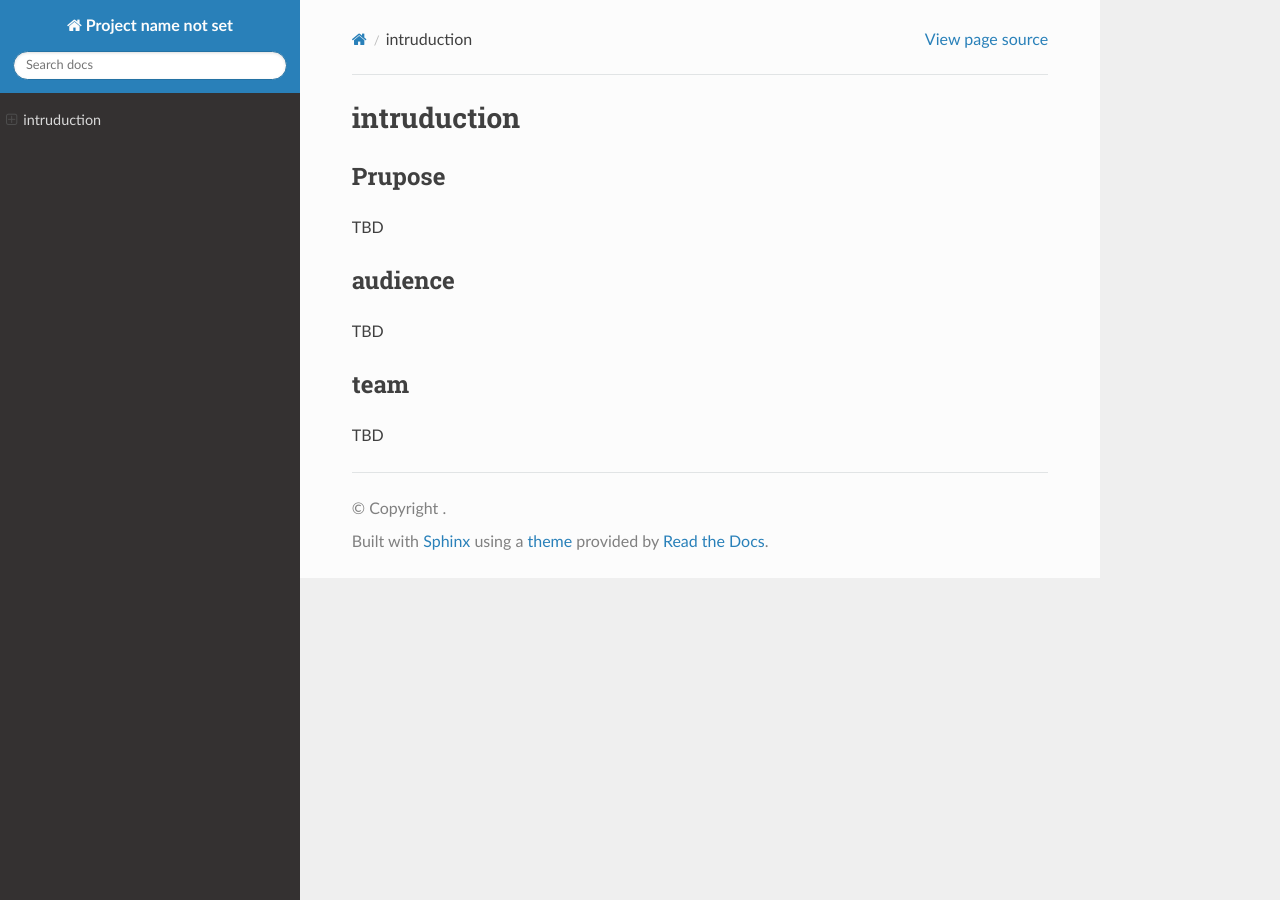
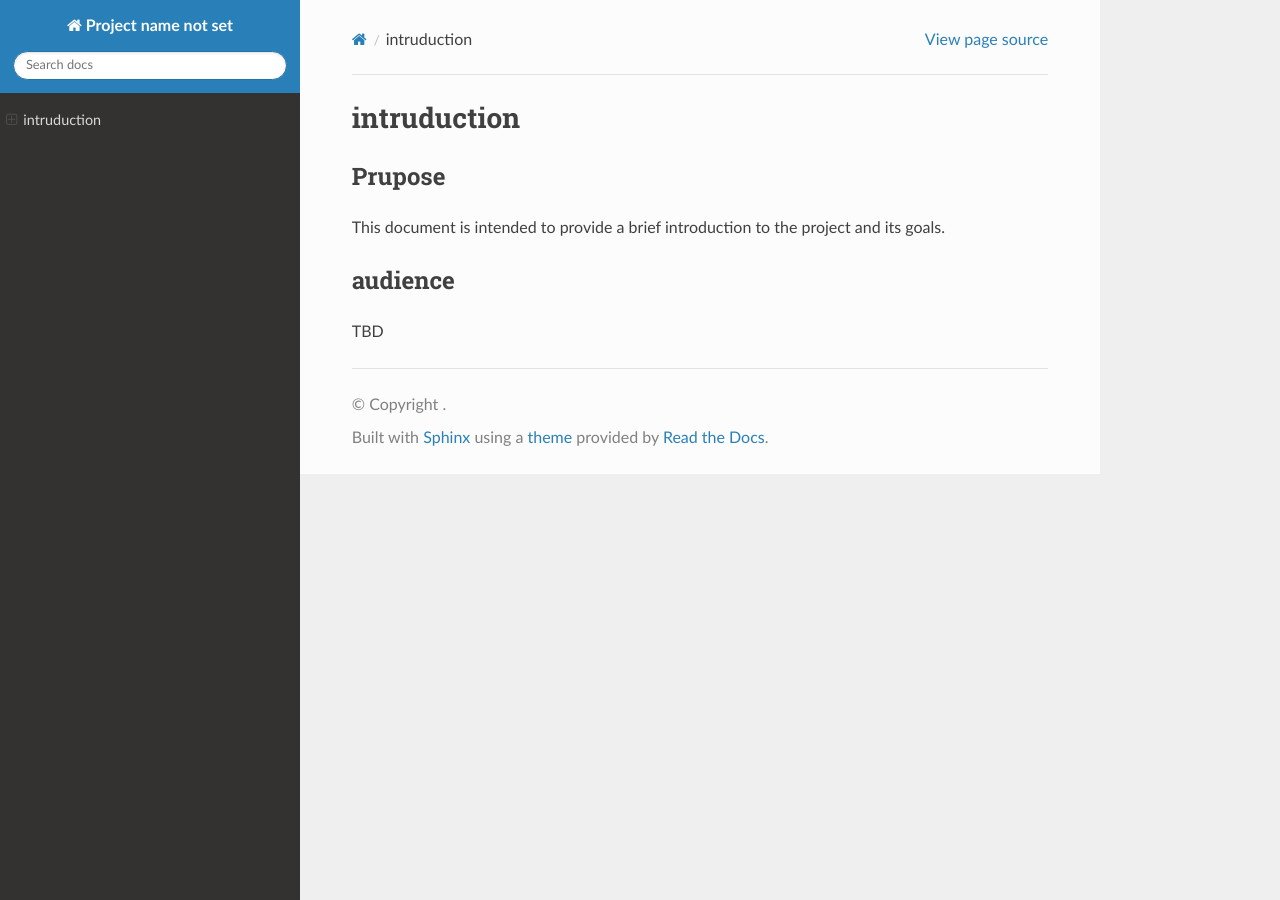
Before and after one commit to michalskibinski109/hybrid_chatbot, a Sphinx documentation site: the page built from docs/introduction.md, in a window 1280 px wide. Built offline with Sphinx 7.4.7 and the Read the Docs theme 2.0.0, drawn with Linux system fonts in a browser that asks for light colours.

Commit message:
creates docs template

```diff
--- a/docs/introduction.md
+++ b/docs/introduction.md
@@ -1,7 +1,6 @@
 # intruduction
 ## Prupose
-TBD
+This document is intended to provide a brief introduction to the project and its goals.
+
 ## audience
 TBD
-## team
-TBD
```
